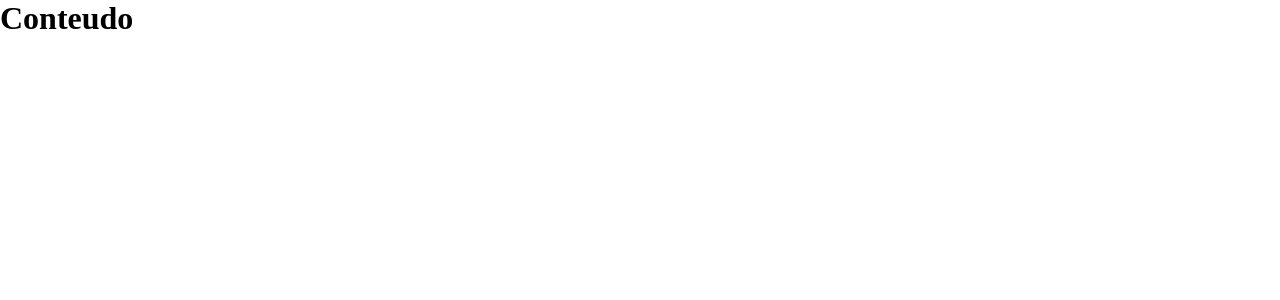
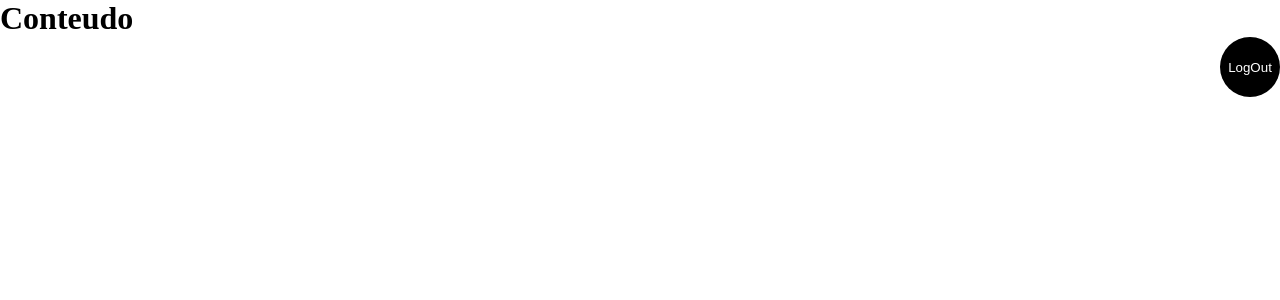
Before and after one commit to Robson077/pebaStore, a React (Vite) app: page /Content in a window 1280 px wide. Shown: the top 300 px of the page. Built offline with nearby package versions, Linux system fonts and the light colour scheme.

Commit message:
feat: as tres funcionalidades de login funcionando

```diff
--- a/src/containers/Content/index.jsx
+++ b/src/containers/Content/index.jsx
@@ -1,7 +1,28 @@
+import { Button } from "./styles"
+
+import { useNavigate } from "react-router-dom"
+
+import { auth } from "../../firebase/config"
+import { signOut } from "firebase/auth"
+
 function Content() {
+    const navigate = useNavigate()
+
+    const handleSignOut = async() => {
+        try {
+            await signOut(auth)
+            console.log("deslogou")
+            navigate("/")
+        } catch (error) {
+            console.error(error)
+        }
+    }
+
     return (
         <div>
             <h1>Conteudo</h1>
+
+            <Button onClick={handleSignOut}>LogOut</Button>
         </div>
     )
 }
--- a/src/containers/Content/styles.js
+++ b/src/containers/Content/styles.js
@@ -0,0 +1,12 @@
+import styled from "styled-components"
+
+
+export const Button = styled.button`
+    background-color: #000;
+    height: 60px;
+    width: 60px;
+    border-radius: 50%;
+    border: none;
+    float: right;
+    color: #fff;
+`
--- a/src/containers/SignIn/index.jsx
+++ b/src/containers/SignIn/index.jsx
@@ -2,27 +2,36 @@ import { Container, Title, Form, LabelEmail, InputEmail, LabelSenha, InputSenha,
 
 import { BsFacebook, BsInstagram, BsArrowLeft, BsArrowRight } from "react-icons/bs"
 
-import { Link } from "react-router-dom"
+import { Link, useNavigate } from "react-router-dom"
 
-// import { auth } from "../../firebase/config"
-// import { createUserWithEmailAndPassword } from "firebase/auth"
+import { auth } from "../../firebase/config"
+import { signInWithEmailAndPassword } from "firebase/auth"
 
-// import { useState } from "react"
+import { useState } from "react"
 
 function SignIn() {
+    const navigate = useNavigate()
 
-    // const [email, setEmail] = useState("")
-    // const [senha, setSenha] = useState("")
+    const [email, setEmail] = useState("")
+    const [senha, setSenha] = useState("")
 
-    // const handleLogin = async() => {
-    //     try {
-    //         await createUserWithEmailAndPassword(auth, email, senha)
-    //         console.log("login secesso")
+    const handleSignIn = async() => {
+        try {
+            if(email.length && senha.length) {
+                const userCredetial = await signInWithEmailAndPassword(auth, email, senha)
+                const user = userCredetial.user
 
-    //     } catch (error) {
-    //         console.error("Erro de login:", error)
-    //     }
-    // }
+                console.log(user)
+                console.log("logou")
+                navigate("/Content")
+            } else {
+                alert("Digite email e senha")
+            }
+        } catch (error) {
+            alert("Email ou Senha estão incorretos")
+            console.error("teste", error)
+        }
+    }
 
     return (
         <Container>
@@ -36,9 +45,9 @@ function SignIn() {
                     <InputEmail
                         type="email"
                         placeholder="Digite seu email..."
-                        // value={email}
-                        // onChange={(e) => setEmail(e.target.value)}
-                        />
+                        value={email}
+                        onChange={(e) => setEmail(e.target.value)}
+                    />
                 </LabelEmail>
 
                 <LabelSenha>
@@ -46,9 +55,9 @@ function SignIn() {
                     <InputSenha
                         type="password"
                         placeholder="Digite sua senha..."
-                        // value={senha}
-                        // onChange={(e) => setSenha(e.target.value)}
-                        />
+                        value={senha}
+                        onChange={(e) => setSenha(e.target.value)}
+                    />
                 </LabelSenha>
 
                 <Link to="/RecuperarSenha">Esqueceu a senha?</Link>
@@ -61,7 +70,7 @@ function SignIn() {
 
             <Direcionamentos>
                 <Link to="/SignUp"><SignUp>Sign Up</SignUp></Link>
-                <Button><BsArrowRight size={35} color="#fff"/></Button>
+                <Button onClick={handleSignIn}><BsArrowRight size={35} color="#fff"/></Button>
             </Direcionamentos>
         </Container>
     )
--- a/src/containers/SignUp/index.jsx
+++ b/src/containers/SignUp/index.jsx
@@ -2,28 +2,31 @@ import { Container, Title, Form, LabelEmail, InputEmail, LabelSenha, InputSenha,
 
 import { BsFacebook, BsInstagram, BsArrowLeft, BsArrowRight } from "react-icons/bs"
 
-import { Link } from "react-router-dom"
-// import { useHistory } from "react-router-dom"
+import { Link, useNavigate } from "react-router-dom"
+
 
 import { auth } from "../../firebase/config"
-import { createUserWithEmailAndPassword, signOut, signInWithEmailAndPassword} from "firebase/auth"
+import { createUserWithEmailAndPassword} from "firebase/auth"
 
 import { useState } from "react"
 
 function SignUp() {
-    // const history = useHistory()
+    const navigate = useNavigate()
+
     const user = auth.currentUser
     console.log(user)
 
     const [email, setEmail] = useState("")
     const [senha, setSenha] = useState("")
 
-    const handleLogin = async() => {
+
+    const handleCreateUser = async() => {
         try {
             if(email.length && senha.length > 0) {
                 await createUserWithEmailAndPassword(auth, email, senha)
-                // history.push("/Content")
+                // history.push("/SignIn")
                 console.log("Usuario criado")
+                navigate("/Content")
                 // redirect("/Content")
             } else {
                 alert("Digite seu email e senha")
@@ -34,25 +37,6 @@ function SignUp() {
         }
     }
 
-    const handleSignOut = async() => {
-        try {
-            await signOut(auth)
-            console.log("deslogou")
-        } catch (error) {
-            console.error(error)
-        }
-    }
-
-    const handleSignIn = async() => {
-        try {
-            const userCredetial = await signInWithEmailAndPassword(auth, email, senha)
-            const user = userCredetial.user
-            console.log(user)
-            console.log("logou")
-        } catch (error) {
-            console.error(error)
-        }
-    }
 
     return (
         <Container>
@@ -87,9 +71,8 @@ function SignUp() {
             </Redes>
 
             <Direcionamentos>
-                <Button onClick={handleLogin}><BsArrowRight size={35} color="#fff"/></Button>
-                <Button onClick={handleSignOut}>LogOut</Button>
-                <Button onClick={handleSignIn}>SignIn</Button>
+                <Button onClick={handleCreateUser}><BsArrowRight size={35} color="#fff"/></Button>
+                {/* <Button onClick={handleSignOut}>LogOut</Button> */}
             </Direcionamentos>
         </Container>
     )
```
